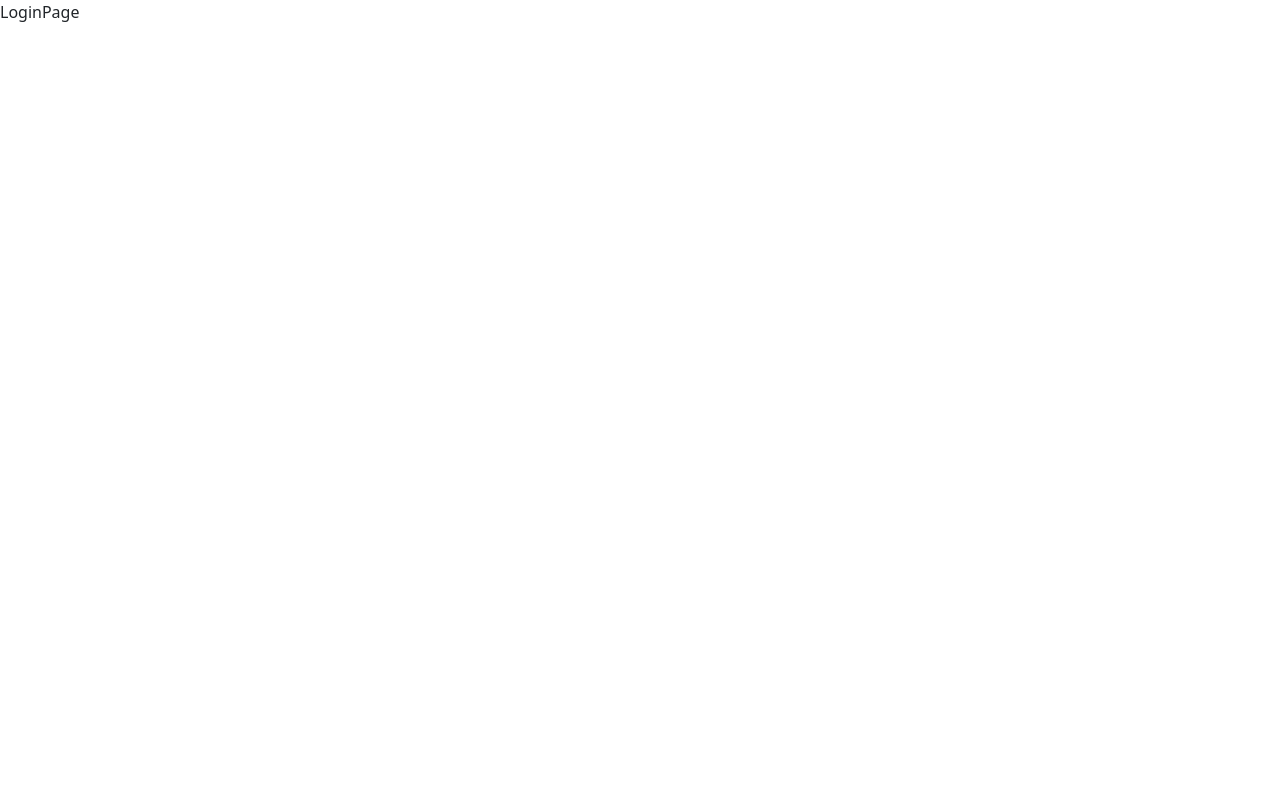
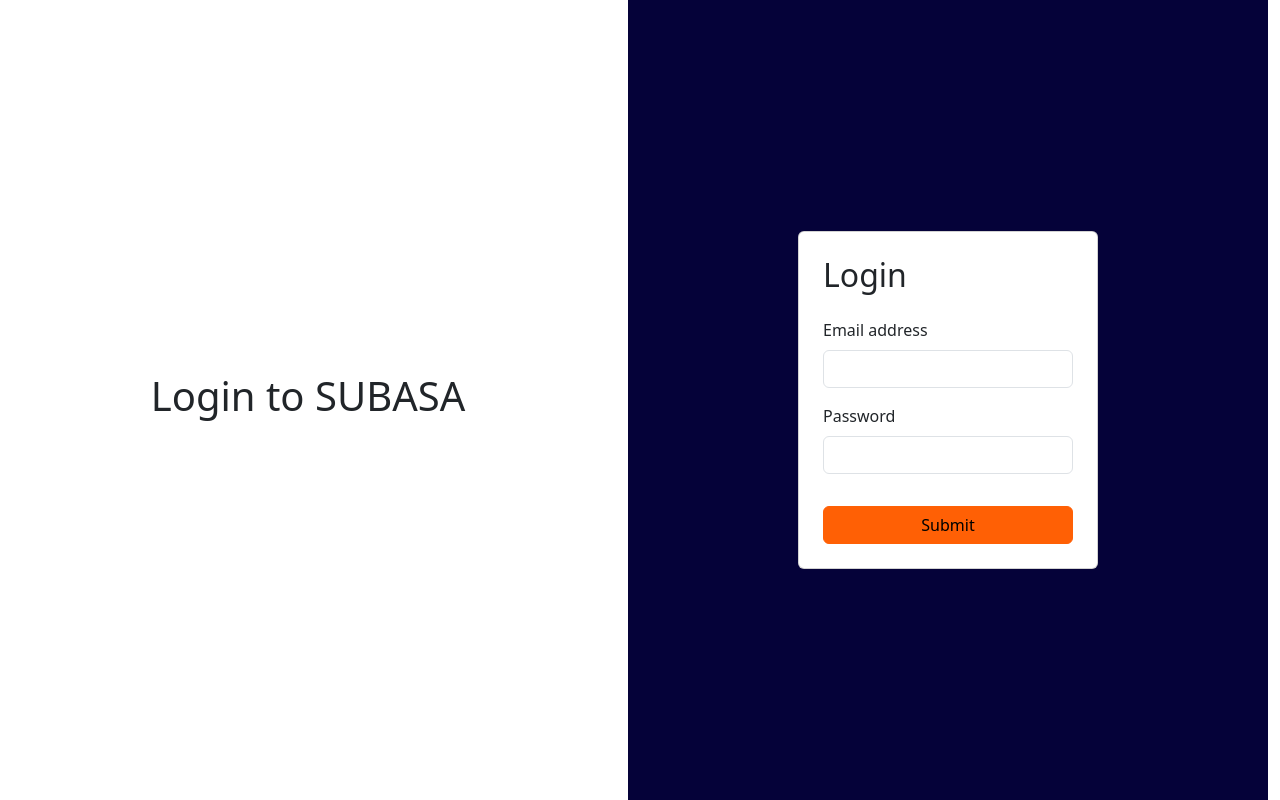
Before and after one commit to LTRL-University-of-Colombo/subasa-api-server-frontend, a React (Vite) app: page /login in a window 1280 px wide. Built offline with nearby package versions, Linux system fonts and the light colour scheme.

Commit message:
login page done

```diff
--- a/src/pages/LoginPage.tsx
+++ b/src/pages/LoginPage.tsx
@@ -1,7 +1,28 @@
 const LoginPage = () => {
-  return (
-    <div>LoginPage</div>
-  )
+    return (
+        <>
+            <div className="row vw-100 vh-100">
+                <div className="col d-flex justify-content-center align-items-center">
+                    <h1>Login to SUBASA</h1>
+                </div>
+                <div className="col d-flex justify-content-center align-items-center bg-secondary">
+                    <form className="card p-4" style={{ width: "300px" }}>
+                    <h2>Login</h2>
+                        <div className="mb-3 mt-3">
+                            <label className="form-label">Email address</label>
+                            <input type="email" className="form-control" id="exampleInputEmail1" aria-describedby="emailHelp" />
+                            {/* <div id="emailHelp" className="form-text">We'll never share your email with anyone else.</div> */}
+                        </div>
+                        <div className="mb-3">
+                            <label className="form-label">Password</label>
+                            <input type="password" className="form-control" id="exampleInputPassword1" />
+                        </div>
+                        <button type="submit" className="btn btn-primary mt-3">Submit</button>
+                    </form>
+                </div>
+            </div>
+        </>
+    )
 }
 
 export default LoginPage
```
